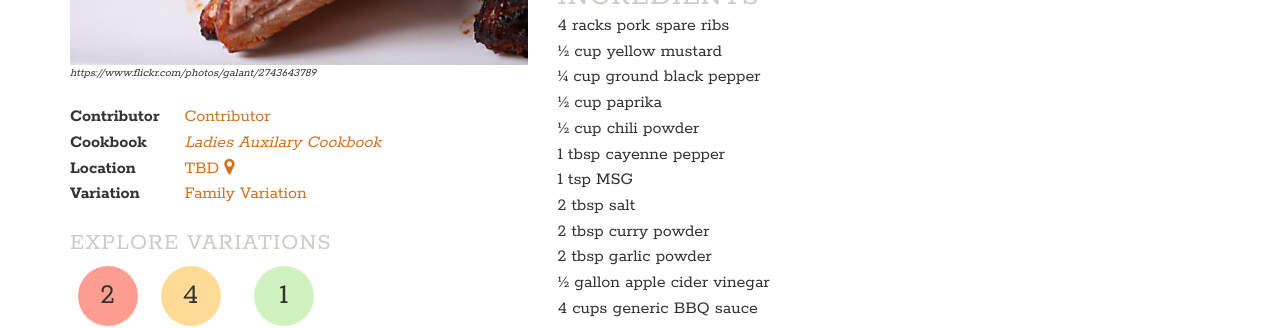
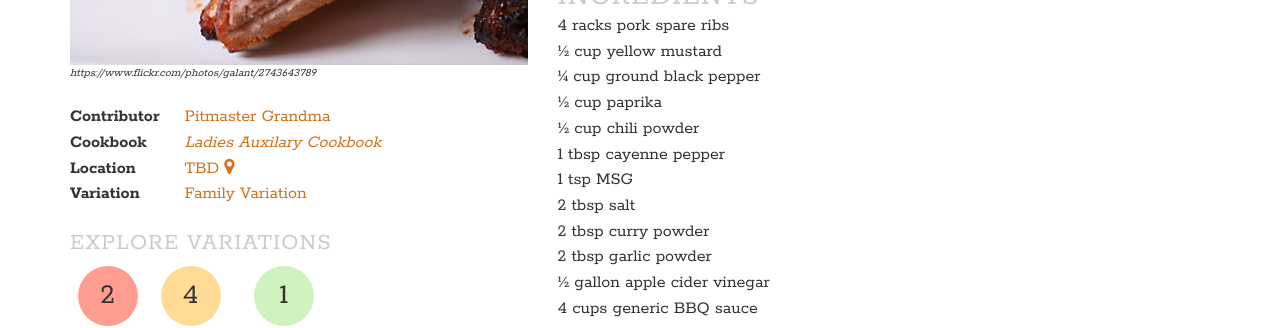
Before and after one commit to forkKitchen/prototype, a Jekyll site: the page built from recipes/index.html, in a window 1280 px wide and 900 px high. Shown: the part 426-754 px from the top of the window. Built offline with Jekyll 4.4.1, drawn with Linux system fonts in a browser that asks for light colours; nearby versions of some CDN libraries.

Commit message:
added contributor to recipe

```diff
--- a/recipes/index.html
+++ b/recipes/index.html
@@ -24,7 +24,7 @@ title: "Recipes"
             <figcaption>https://www.flickr.com/photos/galant/2743643789</figcaption>
           </figure>
           <ul class="meta-details">
-            <li><span class="meta-label">Contributor</span> <span class="meta-value"><a href="{{ site.baseurl }}/contributors">Contributor</a></span></li>
+            <li><span class="meta-label">Contributor</span> <span class="meta-value"><a href="{{ site.baseurl }}/contributors">Pitmaster Grandma</a></span></li>
             <li><span class="meta-label">Cookbook</span> <span class="meta-value cookbook"><a href="#">Ladies Auxilary Cookbook</a></span></li>
             <li><span class="meta-label">Location</span> <span class="meta-value"><a href="#">TBD <i class="fa fa-map-marker"></i></a></span></li>
             <li><span class="meta-label">Variation</span> <span class="meta-value"><a href="#">Family Variation</a></span></li>
```
